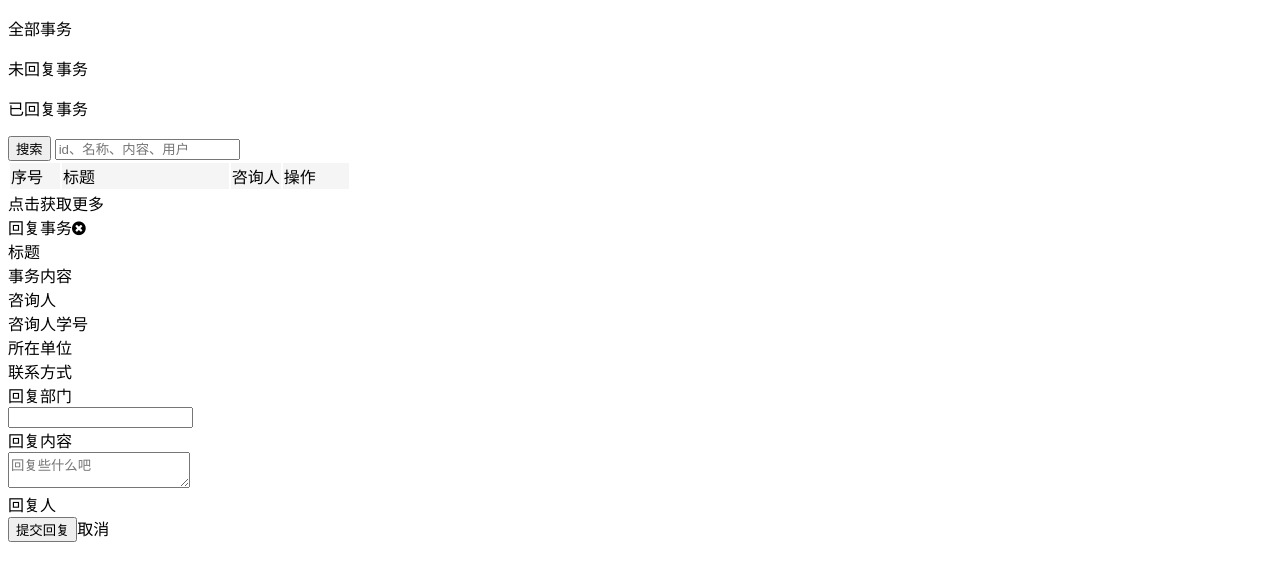
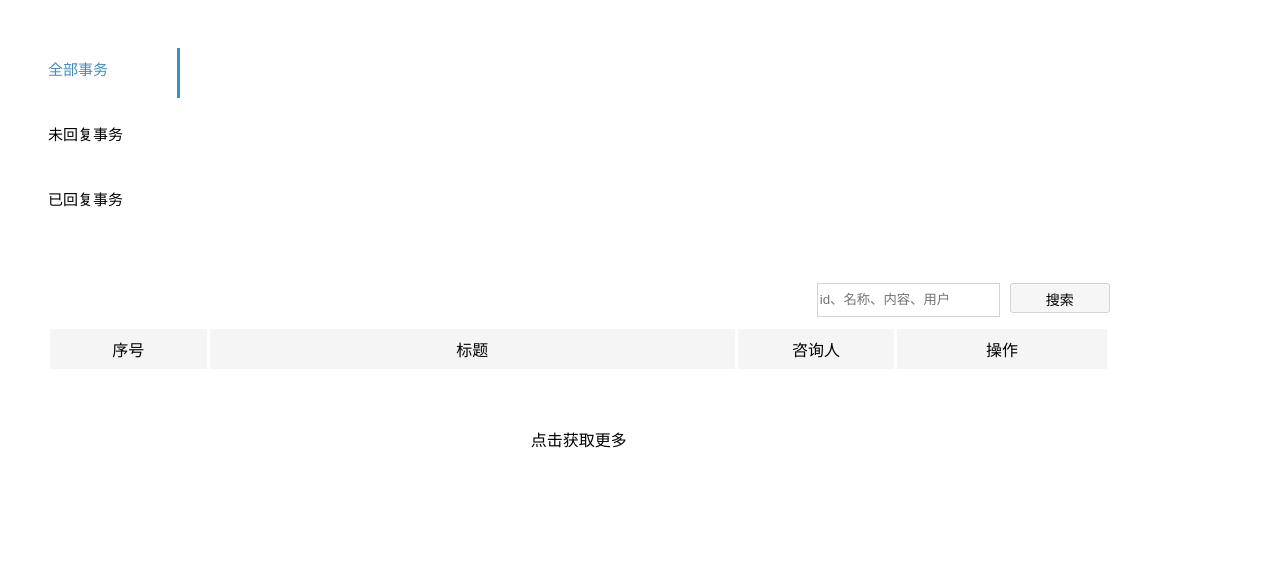
Before and after one commit to szuswzx/sdbk, a CodeIgniter app: page /sdbk/index.php/dashboard/issue/1 in a window 1280 px wide. Shown: the top 581 px of the page. Run offline with CodeIgniter, Linux system fonts and the light colour scheme; some libraries are stand-ins or nearby versions.

Commit message:
add some css

```diff
--- /dev/null
+++ b/public/dashboard/issue.css
@@ -0,0 +1,211 @@
+.left{
+	padding-top: 25px;
+	width: 12%;
+	display: inline-block;
+	float: left;
+	margin-left: 20px;
+}
+.inside{
+	height: 30px;
+	font-size: 15px;
+	padding: 10px 20px;
+	cursor: pointer;
+}
+.whole{
+	color: #408ec0;
+	border-right: 3px solid #408ec0;
+}
+.fornotyet{
+	color: #408ec0;
+	border-right: 3px solid #408ec0;
+}
+.forfini{
+	color: #408ec0;
+	border-right: 3px solid #408ec0;
+}
+.right{
+	width: 84%;
+    float: left;
+    padding-left: 40px;
+    padding-top: 30px;
+    padding-right: 20px;
+}
+.input{
+	float: right;
+	border:1px solid lightgrey;
+	margin-left: 10px;
+	margin-bottom: 10px;
+	margin-top: 10px;
+	height: 30px;
+	line-height: 30px;
+}
+table{
+	width: 100%;
+	text-align: center;
+}
+tr{
+	height: 40px;
+	border-bottom: 2px solid white;
+}
+tr:hover{
+	background-color: rgba(224, 212, 212, 0.17);
+}
+td{
+	border-right: 1px solid white;
+}
+/*.page{
+	text-align: center;
+	height: 40px;
+	margin-top: 40px;
+	border-radius: 4px;
+
+}
+.page a,.page span{
+	text-decoration: none;
+	border: 1px solid lightgrey;
+	padding: 5px 7px;
+	color: #333;
+	cursor: pointer;
+}
+.page a:hover,.page span:hover{
+	background-color: #daa;
+}*/
+.getMore{
+	width: 200px;
+	height: 40px;
+	line-height: 40px;
+	text-align: center;
+	margin: 0 auto;
+	margin-top: 50px;
+	margin-bottom: 20px;
+	cursor: pointer;
+}
+.getMore:hover{
+	background-color: rgba(199, 189, 189, 0.16);
+}
+
+.editMask{
+	position: fixed;
+	top: 0;
+	left: 0;
+	width: 100%;
+	height: 100%;
+	background: rgba(0,0,0,.8);
+	z-index: 1005;
+	display: none;
+}
+.edit{
+	position: fixed;
+	top: 50%;
+	left: 50%;
+	margin-left: -250px;
+	margin-top: -270px;
+	width: 500px;
+	height: 540px;
+	overflow: auto;
+	background-color: #fff;
+	border-radius: 5px;
+	box-shadow: 0 0 20px rgba(0,0,0,.4);
+	display: none;
+
+}
+.editTitle{
+	background-color: #f45757;
+	padding: 0 10px;
+	color: #fff;
+	font-size: 16px;
+	line-height: 36px;
+
+}
+.close{
+	float: right;
+	cursor: pointer;
+}
+.fa{
+	display: inline-block;
+	font-size: inherit;
+	text-rendering: auto;
+
+}
+.editBody{
+	width: 100%;
+	padding: 10px;
+	padding-bottom: 20px;
+}
+.item{
+	float: left;
+	width: 100%;
+	margin-top: 5px;
+}
+.editleft{
+	float: left;
+	width: 20%;
+	padding: 5px 10px;
+	text-align: right;
+	color: #f45757;
+	font-size: 14px;
+}
+.editright{
+	float: left;
+	width: 76%;
+	padding: 5px;
+	text-align: justify;
+	color: #2b2b2b;
+	font-size: 14px;
+}
+[type='text']{
+	width: 100%;
+	padding: 5px 10px;
+	color: #2b2b2b;
+	font-size: 14px;
+	line-height: 24px;
+	border-radius: 3px;
+	border: 1px solid #ddd;
+}
+textarea{
+	height: 200px;
+	width: 100%;
+	resize: none;
+}
+.replayBtn{
+	width: 150px;
+	margin:0 auto;
+}
+#search{
+	width: 100px;
+	font-size: 14px;
+	background: #f6f6f6;
+	border-radius: 3px;
+
+}
+.cancel{
+	float: right;
+	color: #888;
+	font-size: 14px;
+	line-height: 42px;
+	cursor: pointer;
+
+}
+.formatWrong{
+	width: 84%;
+	height:40px;
+	border-radius: 5px;
+	text-align: center;
+	color: white;
+	font-size: 18px;
+	float: left;
+	display: none;
+	line-height: 40px;
+
+}
+.hold{
+	width: 100px;
+	margin:0 auto;
+	padding-top: 10px;
+}
+/*.hold:hover{
+	color: red;
+}*/
+.delBtn{
+	display: inline-block;
+}
--- /dev/null
+++ b/public/dashboard/issuejs.js
@@ -0,0 +1,263 @@
+$("document").ready(function(){
+	var $all=$('#all');
+	var $notyet=$('#notyet');
+	var $finish=$('#finish');
+	$("#notyet").on("click",function(){
+		$all.removeClass('whole');
+		$notyet.addClass('fornotyet');
+		$finish.removeClass('forfini');
+		$.ajax({
+			type: "post",
+			dataType: "json",
+			url: "../dashboard/issue/notyet/data/1",
+			success: loadIssue,
+			error: function () {
+				alert("服务器异常");
+			}
+		});
+		$('#url').val('../dashboard/issue/notyet/data/');
+		$("#current_page").val('1');
+	});
+	$("#finish").on("click",function(){
+		$all.removeClass('whole');
+		$finish.addClass('forfini');
+		$notyet.removeClass('fornotyet');
+		$.ajax({
+			type: "post",
+			dataType: "json",
+			url: "../dashboard/issue/finish/data/1",
+			success: loadIssue,
+			error: function () {
+				alert("服务器异常");
+			}
+		});
+		$('#url').val('../dashboard/issue/finish/data/');
+		$("#current_page").val('1');
+	});
+	$("#all").on("click",function(){
+		$all.addClass('whole');
+		$notyet.removeClass('fornotyet');
+		$finish.removeClass('forfini');
+		$.ajax({
+			type: "post",
+			dataType: "json",
+			url: "../dashboard/issue/all/data/1",
+			success: loadIssue,
+			error: function () {
+				alert("服务器异常");
+			}
+		});
+		$('#url').val('../dashboard/issue/all/data/');
+		$("#current_page").val('1');
+	});
+
+	$("#search").on("click", function(evt){  //search issue
+		var searchContent = $("#searchContent").val();
+		$.ajax({
+			type: "post",
+			dataType: "json",
+			url: "../dashboard/search_issue",
+			data: {keyword:searchContent},
+			success: loadIssue,
+			error: function () {
+				alert("服务器异常");
+			}
+		});
+		$('#url').val('../dashboard/search_issue/');
+		$("#current_page").val('1');
+	});
+	// $(".page").on("click", "a,span", function(evt){        //paging issue
+	// 	var url = $("#url").val();
+	// 	var current_page = $("#current_page").val();
+	// 	var page = $(this)[0].innerHTML;
+	// 	if(page == "上一页" && current_page != "1")
+	// 		page = current_page*1 - 1*1;
+	// 	else if(page == "上一页" && current_page == "1")
+	// 		page = current_page*1;
+	// 	else if(page == "下一页")
+	// 		page = current_page*1 + 1*1;
+
+	// 	var searchContent = $("#searchContent").val();
+	// 	$.ajax({
+	// 		type: "post",
+	// 		dataType: "json",
+	// 		url: url+page,
+	// 		data: {keyword:searchContent},
+	// 		success: loadIssue,
+	// 		error: function () {
+	// 			alert("服务器异常");
+	// 		}
+	// 	});
+	// 	$("#current_page").val(page);
+	// });
+
+	$('.getMore').on('click',function(){  // 点击获取更多
+		$('tbody').append("<tr><td>1</td></tr>");
+	});
+
+	var $editMask=$('.editMask');
+	var $content=$('.edit');
+	var $close=$('.fa');
+	$("#tbody-result").on("click", "td", function(evt){     //popup form
+		var id = $(this).parent().find("p").attr("id");
+		if($(this).attr("class") == "deleteIssue")
+		{
+			$(this).off();
+			return false;
+		}
+		$.ajax({
+			type: "post",
+			dataType: "json",
+			url: "../dashboard/issue_by_id/"+id,
+			success: function (json) {
+				$(".item").each(function(){
+					var left = $(this).find(".editleft").html();
+					var $right = $(this).find(".editright");
+					if(left == "标题")
+						$right.html(json['title']);
+					else if(left == "事务内容")
+						$right.html(json['content']);
+					else if(left == "咨询人")
+						$right.html(json['studentName']);
+					else if(left == "咨询人学号")
+						$right.html(json['studentNo']);
+					else if(left == "所在单位")
+						$right.html(json['org']);
+					else if(left == "联系方式")
+						$right.html(json['phone']);
+					else if(left == "回复部门")
+						$right.find('input').val(json['asso']);
+					else if(left == "回复内容")
+						$right.find('textarea').val(json['reply']);
+					else if(left == "回复人")
+						$right.html(json['responder']);
+				});
+				$('#issueId').val(id);
+
+			},
+			error: function () {
+				alert("查询失败");
+			}
+		});
+		$editMask.fadeIn('slow');
+		$content.fadeIn('slow');
+		evt.preventDefault();
+
+	});
+    $("#tbody-result").on("click", ".deleteIssue", function(evt){   //delete issue
+		var id = $(this).find("p").attr("id");
+		var $issue = $(this).parent('tr');
+		var r = confirm("确定要删除编号为" + id + "的事务咨询吗？")
+		if (r==true)
+		{
+			var $formatWrong=$('.formatWrong');
+			var $message=window.document.getElementById("message");
+			$.ajax({
+				type: "POST",
+				url:'../dashboard/delete_issue/'+id,
+				async: false,  //同步等待结果执行返回
+				error: function(request) {
+					$message.innerHTML = '服务器异常';
+					$formatWrong.css('background-color','rgb(224, 68, 68)');
+					$formatWrong.fadeIn('',function(){
+						$formatWrong.fadeOut(3000);
+					});
+				},
+				success: function(data) {
+					// alert(data);
+					if(data == 0)
+					{
+						$message.innerHTML = '事务删除失败！';
+						$formatWrong.css('background-color','rgb(224, 68, 68)');
+					}
+					else if(data == 1)
+					{
+						$message.innerHTML = '事务删除成功！';
+						$formatWrong.css('background-color','rgb(68, 249, 68)');
+					}
+					$formatWrong.fadeIn('',function(){
+						$formatWrong.fadeOut(3000);
+					});
+					$issue.remove();
+				}
+			});
+		}
+		else
+		{
+		}
+	});
+
+	$close.click(function(){
+		$content.css('display','none');
+		$editMask.css('display','none');
+	});
+	$('.cancel').click(function(){
+		$content.css('display','none');
+		$editMask.css('display','none');
+	});
+
+	$('.submitReply').on('click',function(){  //reply issue
+		var id = $(this).parent().prev('input').val();
+		var asso = $('#asso').val();
+		var reply = $('#reply').val();
+		var $formatWrong=$('.formatWrong');
+		var $message=window.document.getElementById("message");
+		$.ajax({
+			type: "post",
+			url: "../dashboard/reply_issue/"+id,
+			data:{asso:asso,reply:reply},
+			async: false,
+			success: function (data) {
+				$content.css('display','none');
+		        $editMask.css('display','none');
+				alert(data);
+				if(data == 0)
+				{
+					$message.innerHTML = '事务回复失败！';
+					$formatWrong.css('background-color','rgb(224, 68, 68)');
+				}
+				else if(data == 1)
+				{
+					$message.innerHTML = '事务回复成功！';
+					$formatWrong.css('background-color','rgb(68, 249, 68)');
+				}
+				else
+				{
+					$message.innerHTML = '事务回复成功，提醒推送发送失败！';
+					$formatWrong.css('background-color','rgb(224, 68, 68)');
+				}
+				$formatWrong.fadeIn('',function(){
+					$formatWrong.fadeOut(3000);
+				});
+			},
+			error: function () {
+				$message.innerHTML = '服务器异常';
+				$formatWrong.css('background-color','rgb(224, 68, 68)');
+				$formatWrong.fadeIn('',function(){
+					$formatWrong.fadeOut(3000);
+				});
+			}
+		});
+	});
+});
+function loadIssue(json) { //load issue
+	var tbody=window.document.getElementById("tbody-result");
+	var str = "";
+	for(var i=0;i<json.length;i++)
+	{
+		var buttonStr = "";
+		if(json[i].replied == '0')
+			buttonStr += "<p id=" + json[i].id + ">回复</p>" + "</td>" +
+						 "<td class='deleteIssue'>" + "<p id=" + json[i].id + ">删除</p>";
+		else if(json[i].replied == '1')
+			buttonStr += "</td>" +
+						 "<td class='deleteIssue'>" + "<p id=" + json[i].id + ">删除</p>";
+		str += "<tr>" +
+			"<td>" + json[i].id + "</td>" +
+			"<td>" + json[i].title + "</td>" +
+			"<td>" + json[i].user + "</td>" +
+			"<td>"+ buttonStr +"</td>" +
+			"</tr>";
+	}
+	tbody.innerHTML = str;
+}
```
Also changed, not shown: application/views/dashboard/card/confirmrtn.php (+18 -4 lines).
